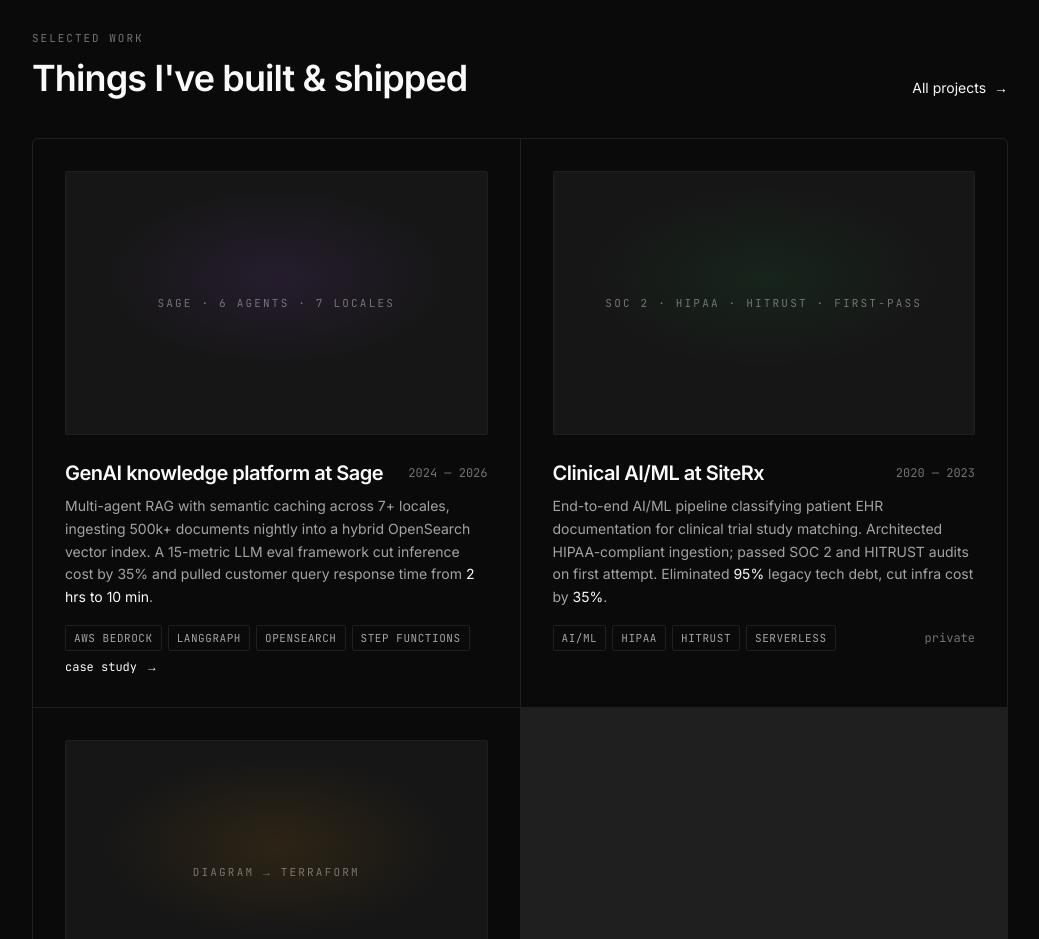
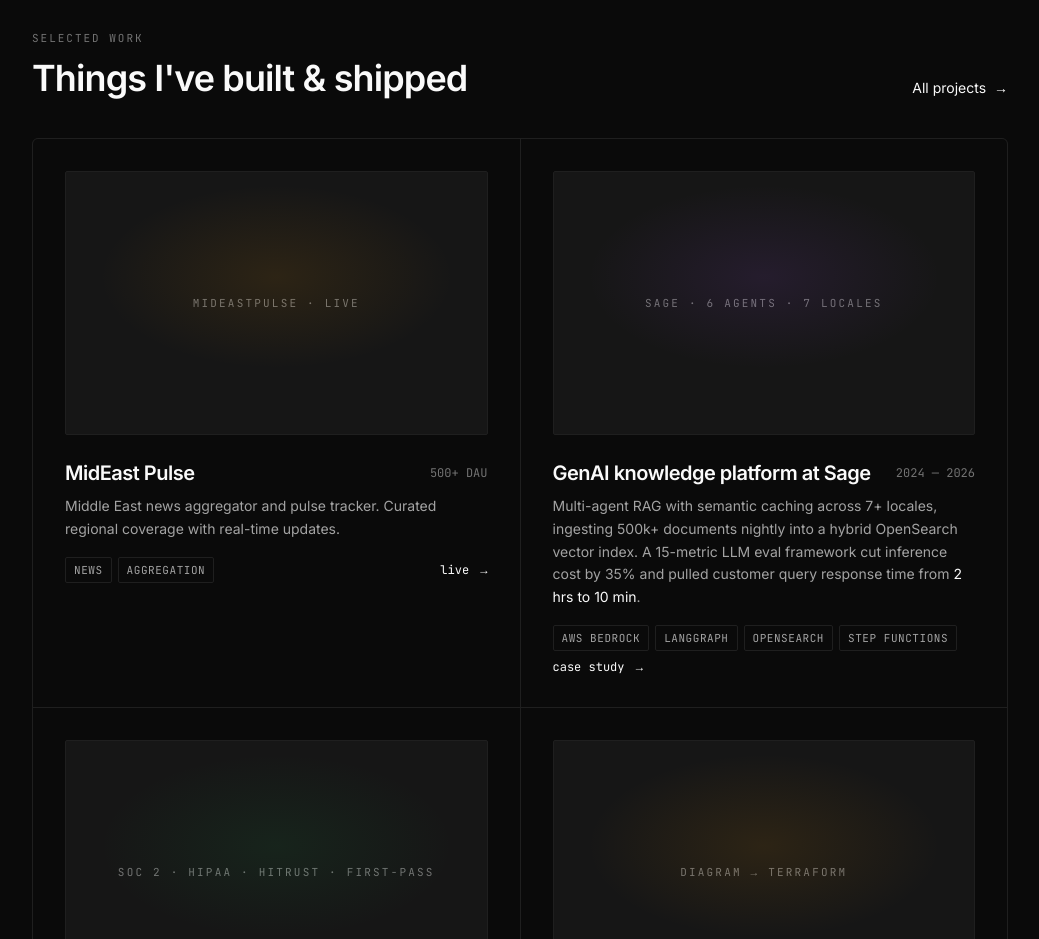
Before and after one commit to Livin21/resume-site, a website: page public/index.html in a window 1280 px wide. Shown: the part 1220-2159 px from the top of the page, without its empty margins (120-1159 px from the left). Drawn offline with Linux system fonts and the light colour scheme.

Commit message:
chore: add MidEast Pulse as first card in Selected work
Promote the live side project to the top of Selected work on the home page.

```diff
--- a/public/index.html
+++ b/public/index.html
@@ -210,6 +210,31 @@
           </div>
 
           <ul class="grid md:grid-cols-2 gap-px bg-line border border-line rounded-md overflow-hidden">
+            <!-- MidEast Pulse -->
+            <li class="bg-bg p-6 md:p-8 group transition-colors hover:bg-surface">
+              <!-- TODO: drop screenshot in public/assets/work/mideastpulse.png -->
+              <div class="aspect-[16/10] mb-6 rounded-sm border border-line overflow-hidden bg-elevated relative">
+                <div class="absolute inset-0 flex items-center justify-center">
+                  <span class="font-mono text-2xs uppercase tracking-[0.2em] text-subtle">mideastpulse · live</span>
+                </div>
+                <div class="absolute inset-0" style="background:radial-gradient(60% 50% at 50% 40%, rgba(245,158,11,0.10), transparent 70%);"></div>
+              </div>
+              <div class="flex items-center justify-between mb-2">
+                <h3 class="text-xl font-semibold">MidEast Pulse</h3>
+                <span class="label-mono">500+ DAU</span>
+              </div>
+              <p class="text-muted text-sm leading-relaxed mb-4">
+                Middle East news aggregator and pulse tracker. Curated regional coverage with real-time updates.
+              </p>
+              <div class="flex items-center justify-between gap-2 flex-wrap">
+                <div class="flex flex-wrap gap-1.5">
+                  <span class="chip">News</span>
+                  <span class="chip">Aggregation</span>
+                </div>
+                <a href="https://mideastpulse.live?utm_source=livinmathew.com" target="_blank" rel="noopener" class="arrow-link text-xs label-mono">live&nbsp;</a>
+              </div>
+            </li>
+
             <!-- Sage GenAI knowledge platform -->
             <li class="bg-bg p-6 md:p-8 group transition-colors hover:bg-surface">
               <!-- TODO: drop screenshot in public/assets/work/sage-rag.png -->
```
